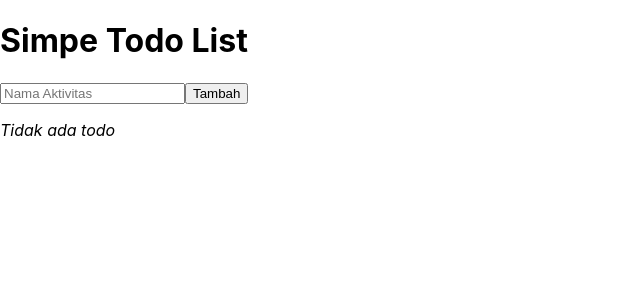
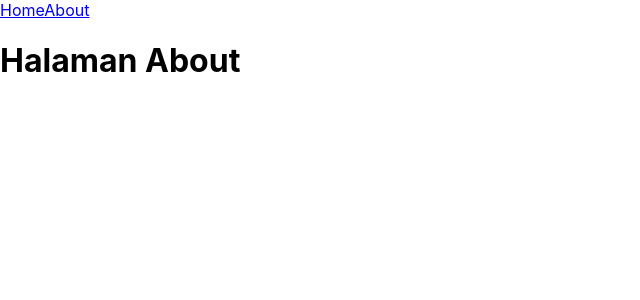
Before and after one commit to AlbertRT/belajar-react-cra, a React (Create React App) app: page /about in a window 1280 px wide. Shown: the top 300 px of the page, without its empty margins (0-640 px from the left). Built offline with nearby package versions, Linux system fonts and the light colour scheme.

Commit message:
Basic routing

```diff
--- /dev/null
+++ b/src/About.js
@@ -0,0 +1,3 @@
+export default function About() {
+    return <h1>Halaman About</h1>
+}
--- a/src/App.js
+++ b/src/App.js
@@ -1,9 +1,19 @@
+import { Link, Route, Routes } from "react-router-dom";
 import "./App.css";
+import Home from "./Home";
+import About from "./About";
 
 function App() {
 	return (
 		<div className="App">
-			<img src="/logo512.png" alt="gambar"/>
+            <nav>
+                <Link to="/" >Home</Link>
+                <Link to="/about" >About</Link>
+            </nav>
+			<Routes>
+                <Route path="/" element={<Home />} />
+                <Route path="/about" element={<About />} />
+            </Routes>
 		</div>
 	);
 }
--- /dev/null
+++ b/src/Home.js
@@ -0,0 +1,3 @@
+export default function Home() {
+    return <h1>Halaman home</h1>
+}
--- a/src/index.js
+++ b/src/index.js
@@ -1,17 +1,17 @@
 import React from 'react';
 import ReactDOM from 'react-dom/client';
+import { BrowserRouter } from 'react-router-dom';
+import App from './App';
 import './index.css';
 import reportWebVitals from './reportWebVitals';
-import Todo from './Todo';
+// import Todo from './Todo';
 
 const root = ReactDOM.createRoot(document.getElementById('root'));
 root.render(
-  <React.StrictMode>
-    <Todo />
-  </React.StrictMode>
+    <React.StrictMode>
+        <BrowserRouter>
+            <App />
+        </BrowserRouter>
+    </React.StrictMode>
 );
-
-// If you want to start measuring performance in your app, pass a function
-// to log results (for example: reportWebVitals(console.log))
-// or send to an analytics endpoint. Learn more: https://bit.ly/CRA-vitals
 reportWebVitals();
```
